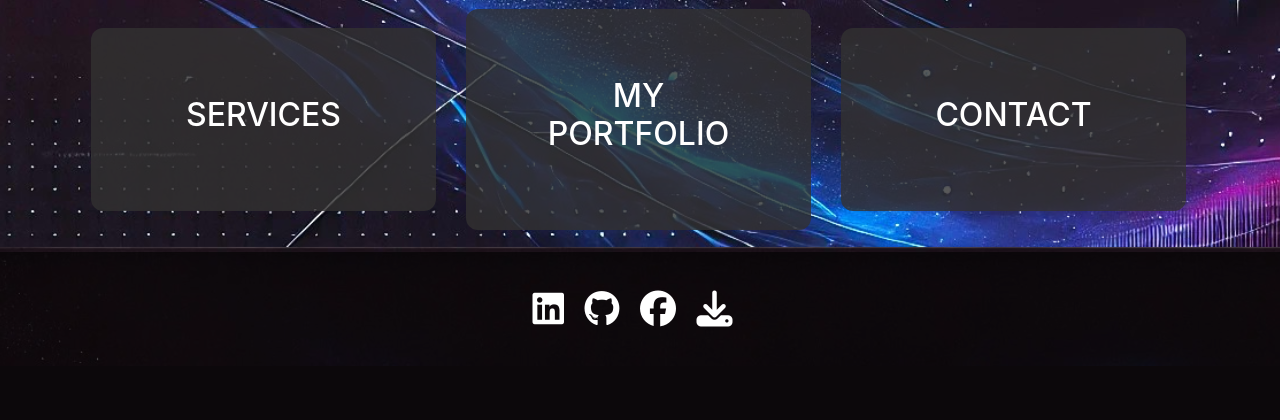
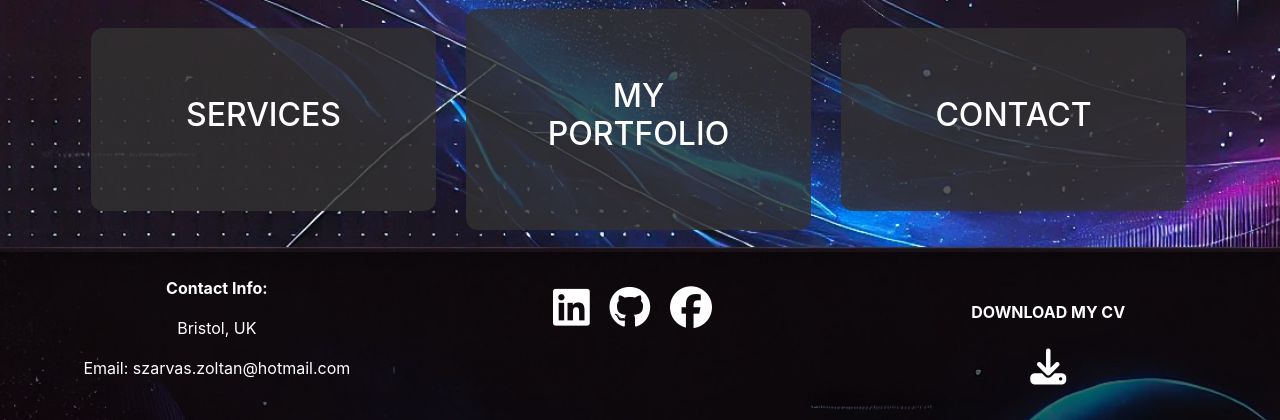
Before and after one commit to ZoltanSzarvas0209/myportfolio, a Django app: page / in a window 1280 px wide. Shown: the part 553-973 px from the top of the page. Before the commit the page ends 916 px from the top, so only its background shows below. Run offline with Django 3.2, Linux system fonts and the light colour scheme; some libraries are stand-ins or nearby versions.

Commit message:
redesigned footer

```diff
--- a/static/css/base.css
+++ b/static/css/base.css
@@ -170,22 +170,28 @@ header {
 
 .footer {
     position: relative;
-    display: flex;
     justify-content: center;
     align-items: center;
-    padding: 30px;
     background-color: rgba(0, 0, 0, 0.6);
     text-align: center;
 }
-.footer a {
+
+.footer a:hover {
+    color: #6e8efb;
+}
+
+.footer-icons {
+    font-size: 42px;
+    text-decoration: none;
+}
+
+.footer-icons a {
+    color: white;
+}
+
+.download-cv a {
     color: white;
     font-size: 36px;
-    margin: 8px;
-    text-decoration: none;
-    transition: color 0.3s ease-in-out;
-}
-.footer a:hover {
-    color: #6e8efb;
 }
 
 /* ------------------------------------ tech.html ------------------------------------------*/
--- a/templates/allauth/base.html
+++ b/templates/allauth/base.html
@@ -128,14 +128,26 @@
     {% block content %}
     {% endblock %}
 
-    <footer class="container-fluid footer">
+    <footer class="container-fluid footer text-white p-4">
       <div class="row">
-          <div class="col-12">
-              <a href="https://www.linkedin.com" target="_blank" title="LinkedIn"><i class="fab fa-linkedin"></i></a>
-              <a href="https://github.com" target="_blank" title="GitHub"><i class="fab fa-github"></i></a>
-              <a href="https://www.facebook.com" target="_blank" title="Facebook"><i class="fab fa-facebook"></i></a>
-              <a href="{% static 'cv.docx' %}" title="download_cv" download><i class="fas fa-download"></i></a>
-          </div>
+
+        <div class="col-12 col-md-4">
+            <p class="font-weight-bold">Contact Info:</p>
+            <p>Bristol, UK</p>
+            <p>Email: <a href="mailto:szarvas.zoltan@hotmail.com" class="text-white">szarvas.zoltan@hotmail.com</a></p>
+        </div>
+
+        <div class="col-12 col-md-4 footer-icons">
+            <a href="https://www.linkedin.com" target="_blank" title="LinkedIn" class="p-1"><i class="fab fa-linkedin"></i></a>
+            <a href="https://github.com" target="_blank" title="GitHub" class="p-1"><i class="fab fa-github"></i></a>
+            <a href="https://www.facebook.com" target="_blank" title="Facebook" class="p-1"><i class="fab fa-facebook"></i></a>
+        </div>
+
+        <div class="col-12 col-md-4 download-cv mt-4">
+            <p class="font-weight-bold">DOWNLOAD MY CV</p>
+            <a href="{% static 'cv.docx' %}" title="download_cv" download><i class="fas fa-download"></i></a>
+        </div>
+
       </div>
     </footer>
 
```
Also changed, not shown: TESTING.md (+26 -0 lines), static/images/readme_images/bugs/python_404.jpg (added), static/images/readme_images/bugs/stripe_cli.jpg (added), static/images/readme_images/bugs/stripe_events_succeed.jpg (added), static/images/readme_images/bugs/stripe_webhook_listener.jpg (added), static/images/readme_images/bugs/trigger_succeed.jpg (added).
